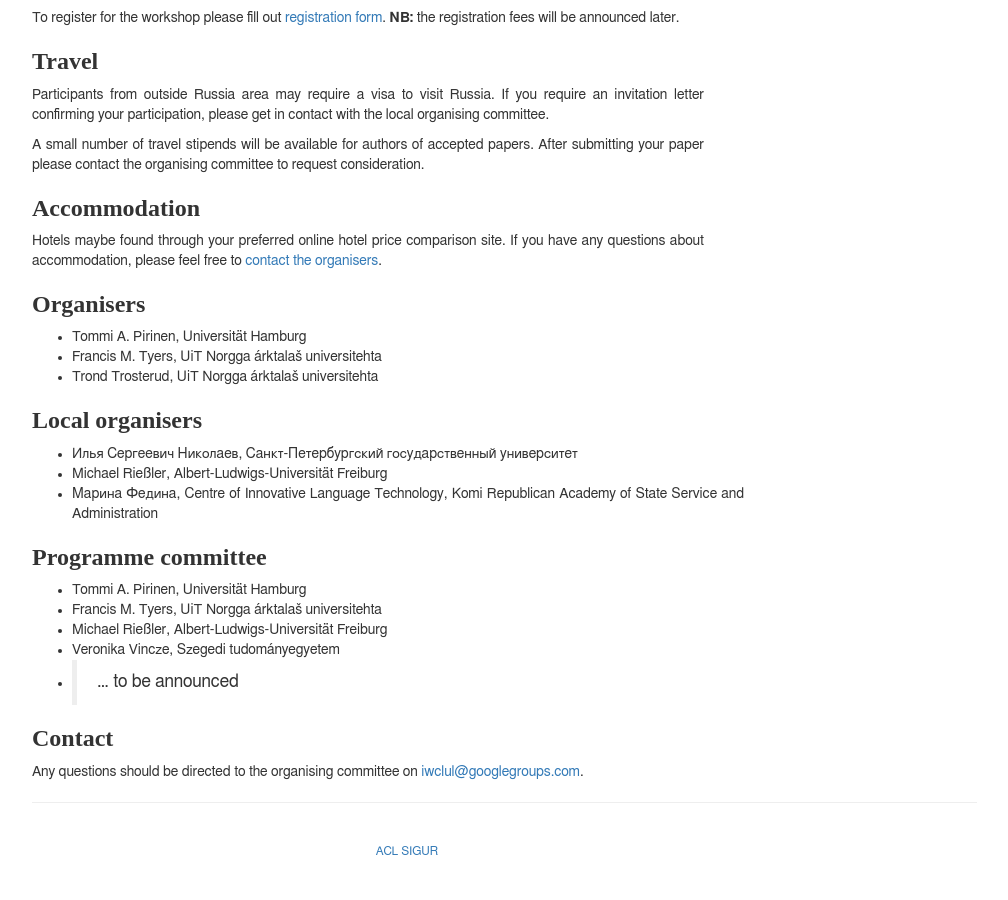
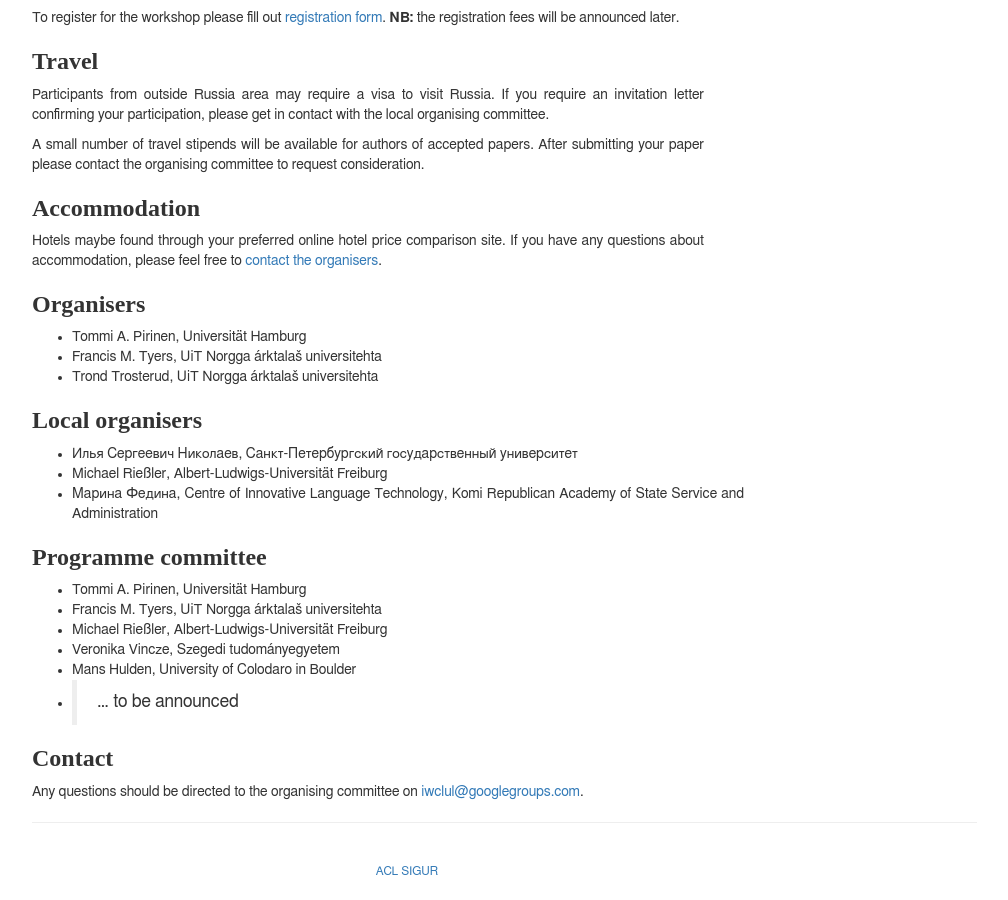
Before and after one commit to acl-sigur/acl-sigur.github.io, a Jekyll site: the page built from iwclul2017.md, in a window 1280 px wide and 900 px high, scrolled down 2247 px. Shown: the whole window, without its empty margins (233-1241 px from the left). Built offline with Jekyll 4.4.1, drawn with Linux system fonts in a browser that asks for light colours.

Commit message:
Add another one

```diff
--- a/iwclul2017.md
+++ b/iwclul2017.md
@@ -192,6 +192,7 @@ organisers][orgmail].
 * Francis M. Tyers, UiT Norgga árktalaš universitehta
 * Michael Rießler, Albert-Ludwigs-Universität Freiburg
 * Veronika Vincze, Szegedi tudományegyetem
+* Mans Hulden, University of Colodaro in Boulder
 * >... to be announced
 
 
```
